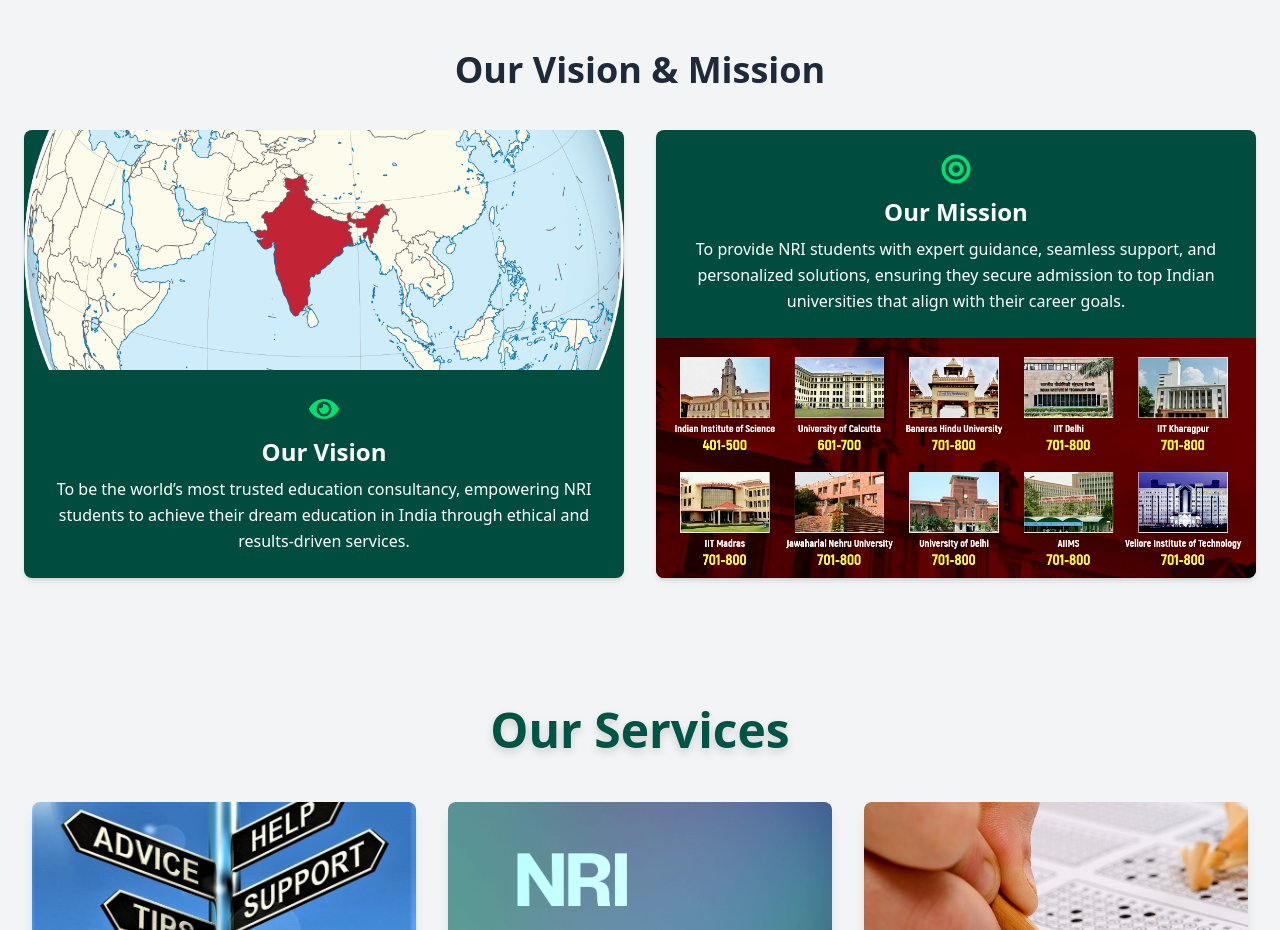
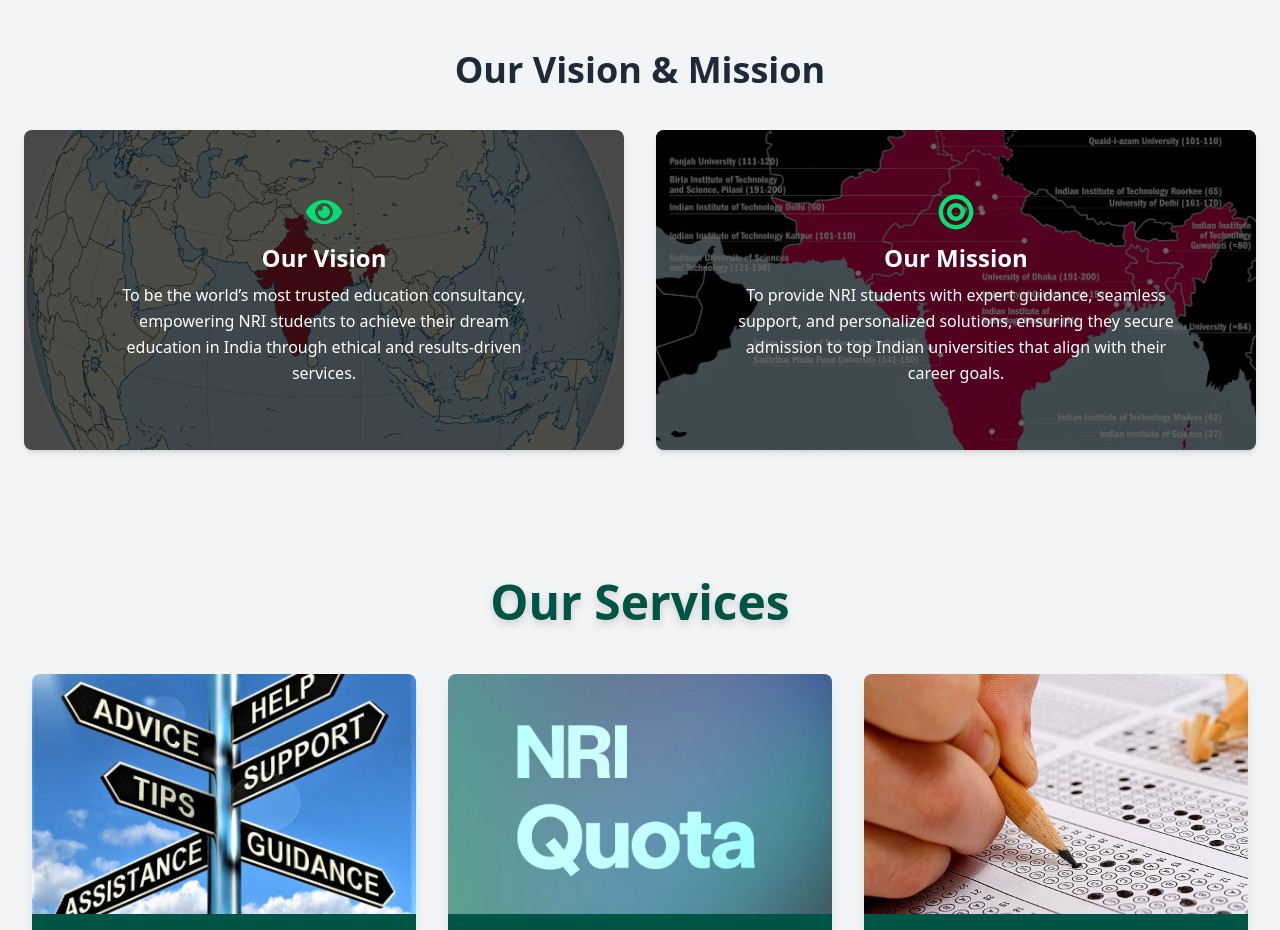
Before and after one commit to ASHIQANWARK/sii, a React (Vite) app: page / in a window 1280 px wide. Shown: the part 1280-2210 px from the top of the page. Built offline with nearby package versions, Linux system fonts and the light colour scheme.

Commit message:
nw commit

```diff
--- a/src/pages/Vissionmission.jsx
+++ b/src/pages/Vissionmission.jsx
@@ -1,7 +1,7 @@
 import React from "react";
 import { FaEye, FaBullseye } from "react-icons/fa";
-import visionImage from "../assets/images/IMG1391.png"; // Adjust the path as needed
-import missionImage from "../assets/images/IMG_1392.jpg"; // Adjust the path as needed
+import visionImage from "../assets/images/IMG1391.png";
+import missionImage from "../assets/images/IMG_1393.jpg";
 
 const VisionMission = () => {
   return (
@@ -15,21 +15,15 @@ const VisionMission = () => {
         {/* Card Container */}
         <div className="grid md:grid-cols-2 gap-8">
           {/* Vision Card */}
-          <div className="bg-[#004d40] rounded-lg shadow-md overflow-hidden transition-transform transform hover:scale-105">
-            <img
-              src={visionImage}
-              alt="Vision"
-              className="w-full min-h-40 md:h-60 object-cover"
-              loading="lazy"
-            />
-            <div className="p-6 text-center">
-              <div className="flex justify-center mb-3">
-                <FaEye className="text-3xl text-green-400" />
-              </div>
-              <h3 className="text-xl sm:text-2xl font-bold text-white mb-2">
-                Our Vision
-              </h3>
-              <p className="text-white text-sm sm:text-base leading-relaxed">
+          <div
+            className="relative bg-cover bg-center rounded-lg shadow-md h-80 flex items-center justify-center p-8"
+            style={{ backgroundImage: `url(${visionImage})` }}
+          >
+            <div className="absolute inset-0 bg-black/70 bg-opacity-50 rounded-lg"></div>
+            <div className="relative text-center text-white max-w-md">
+              <FaEye className="text-4xl text-green-400 mb-3 mx-auto" />
+              <h3 className="text-2xl font-bold mb-2">Our Vision</h3>
+              <p className="text-sm sm:text-base leading-relaxed">
                 To be the world’s most trusted education consultancy, empowering
                 NRI students to achieve their dream education in India through
                 ethical and results-driven services.
@@ -38,26 +32,20 @@ const VisionMission = () => {
           </div>
 
           {/* Mission Card */}
-          <div className="bg-[#004d40] rounded-lg shadow-md overflow-hidden transition-transform transform hover:scale-105 flex flex-col">
-            <div className="p-6 text-center">
-              <div className="flex justify-center mb-3">
-                <FaBullseye className="text-3xl text-green-400" />
-              </div>
-              <h3 className="text-xl sm:text-2xl font-bold text-white mb-2">
-                Our Mission
-              </h3>
-              <p className="text-white text-sm sm:text-base leading-relaxed">
+          <div
+            className="relative bg-cover bg-center rounded-lg shadow-md h-80 flex items-center justify-center p-8"
+            style={{ backgroundImage: `url(${missionImage})` }}
+          >
+            <div className="absolute inset-0 bg-black/60 bg-opacity-50 rounded-lg"></div>
+            <div className="relative text-center text-white max-w-md">
+              <FaBullseye className="text-4xl text-green-400 mb-3 mx-auto" />
+              <h3 className="text-2xl font-bold mb-2">Our Mission</h3>
+              <p className="text-sm sm:text-base leading-relaxed">
                 To provide NRI students with expert guidance, seamless support,
                 and personalized solutions, ensuring they secure admission to
                 top Indian universities that align with their career goals.
               </p>
             </div>
-            <img
-              src={missionImage}
-              alt="Mission"
-              className="w-full min-h-40 md:h-60 object-cover"
-              loading="lazy"
-            />
           </div>
         </div>
       </div>
```
